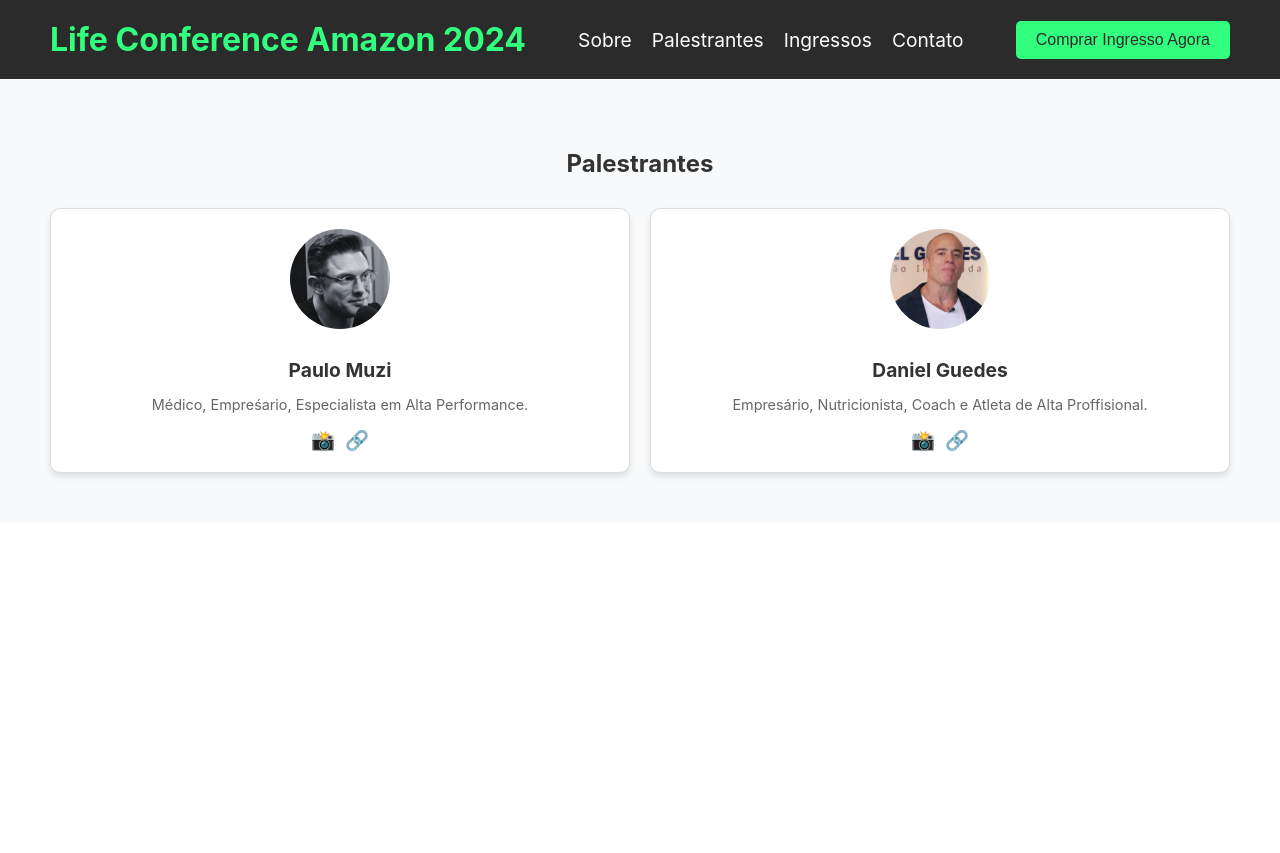
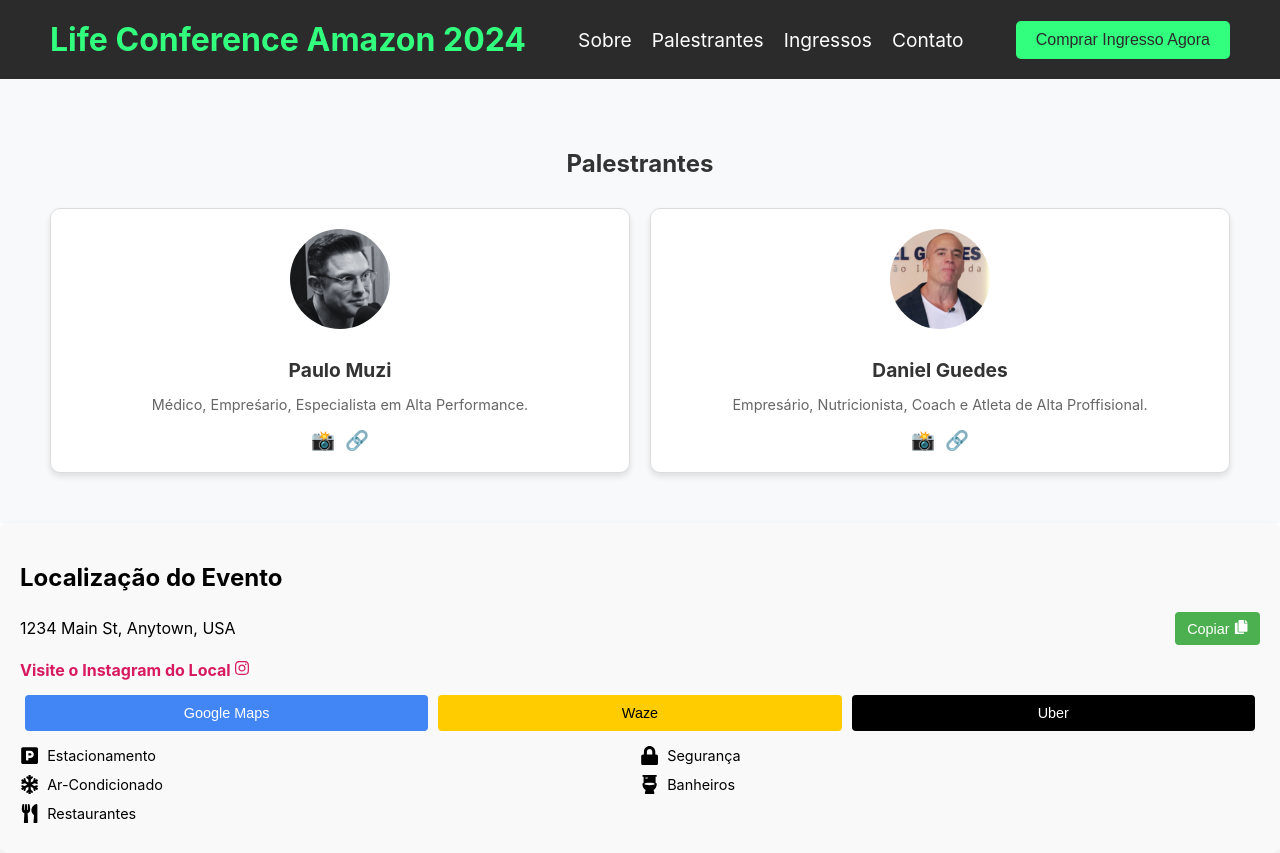
Before and after one commit to aleworkout/life-conference-poc, a React (Create React App) app in the folder life-conference-poc/: page / in a window 1280 px wide. Before the commit the page ends 800 px from the top, so only its background shows below. Built offline with nearby package versions, Linux system fonts and the light colour scheme.

Commit message:
feat: Adicionar componentes EventLocation e PromotionalVideo

```diff
--- a/life-conference-poc/src/App.js
+++ b/life-conference-poc/src/App.js
@@ -5,6 +5,18 @@ import MinimalHeader from './components/MinimalHeader/MinimalHeader';
 import logoImage from './assets/logo.png'; // Caminho da imagem da logo
 import AttractiveCTA from './components/AttractiveCTA/AttractiveCTA';
 import { FaTicketAlt } from 'react-icons/fa'; // Importando um ícone específico
+import EventLocation from './components/EventLocation/EventLocation';
+import { FaParking, FaLock, FaSnowflake, FaToilet, FaUtensils } from 'react-icons/fa';
+
+// Defina os benefícios ou obtenha-os de outra fonte
+const benefits = [
+  { icon: <FaParking />, text: 'Estacionamento' },
+  { icon: <FaLock />, text: 'Segurança' },
+  { icon: <FaSnowflake />, text: 'Ar-Condicionado' },
+  { icon: <FaToilet />, text: 'Banheiros' },
+  { icon: <FaUtensils />, text: 'Restaurantes' },
+];
+
 
 const speakersData = [
 {
@@ -44,6 +56,11 @@ function App() {
     <div className="App">
       <MinimalHeader logoSrc={logoImage} rounded={true} />
       <SpeakersSection speakers={speakersData} />
+      <EventLocation
+        address="1234 Main St, Anytown, USA"
+        instagram="https://www.instagram.com/location"
+        benefits={benefits}
+      />
       <AttractiveCTA
         icon={<FaTicketAlt />}
         text="Comprar Ingressos"
--- /dev/null
+++ b/life-conference-poc/src/components/EventLocation/EventLocation.css
@@ -0,0 +1,95 @@
+.event-location {
+    padding: 20px;
+    background-color: #f9f9f9;
+    border-radius: 8px;
+    box-shadow: 0px 4px 10px rgba(0, 0, 0, 0.1);
+    /* margin: 20px 0; */
+  }
+
+  .event-location h2 {
+    font-size: 1.5em;
+    /* margin-bottom: 10px; */
+  }
+
+  .event-address {
+    display: flex;
+    align-items: center;
+    margin-bottom: 15px;
+  }
+
+  .event-address span {
+    flex: 1;
+    font-size: 1em;
+  }
+
+  .copy-button {
+    padding: 8px 12px;
+    background-color: #4caf50;
+    color: white;
+    border: none;
+    border-radius: 4px;
+    cursor: pointer;
+    margin-left: 10px;
+    font-size: 0.9em;
+  }
+
+  .instagram-link {
+    display: block;
+    margin-bottom: 15px;
+    font-size: 1em;
+    color: #d81b60;
+    text-decoration: none;
+    font-weight: bold;
+  }
+
+  .navigation-buttons {
+    display: flex;
+    justify-content: space-between;
+    margin-bottom: 15px;
+  }
+
+  .navigation-buttons button {
+    flex: 1;
+    margin: 0 5px;
+    padding: 10px;
+    font-size: 0.9em;
+    border: none;
+    border-radius: 4px;
+    cursor: pointer;
+  }
+
+  .google-maps {
+    background-color: #4285f4;
+    color: white;
+  }
+
+  .waze {
+    background-color: #ffcc00;
+    color: black;
+  }
+
+  .uber {
+    background-color: #000000;
+    color: white;
+  }
+
+  .benefits {
+    display: flex;
+    flex-wrap: wrap;
+  }
+
+  .benefit {
+    flex: 1 0 48%;
+    display: flex;
+    align-items: center;
+    margin-bottom: 10px;
+  }
+
+  .benefit svg {
+    margin-right: 8px;
+    font-size: 1.2em;
+  }
+
+  .benefit-text {
+    font-size: 0.9em;
+  }
--- /dev/null
+++ b/life-conference-poc/src/components/EventLocation/EventLocation.js
@@ -0,0 +1,46 @@
+import React from 'react';
+import { FaInstagram, FaCopy } from 'react-icons/fa';
+import './EventLocation.css';
+
+const EventLocation = ({ address, instagram, benefits }) => {
+  const handleCopy = () => {
+    navigator.clipboard.writeText(address);
+    alert('Endereço copiado para o clipboard!');
+  };
+
+  return (
+    <div className="event-location">
+      <h2>Localização do Evento</h2>
+      <div className="event-address">
+        <span>{address}</span>
+        <button className="copy-button" onClick={handleCopy}>
+          Copiar <FaCopy />
+        </button>
+      </div>
+      <a href={instagram} target="_blank" rel="noopener noreferrer" className="instagram-link">
+        Visite o Instagram do Local <FaInstagram />
+      </a>
+      <div className="navigation-buttons">
+        <button className="google-maps" onClick={() => window.open(`https://www.google.com/maps/search/?api=1&query=${encodeURIComponent(address)}`, '_blank')}>
+          Google Maps
+        </button>
+        <button className="waze" onClick={() => window.open(`https://waze.com/ul?ll=${encodeURIComponent(address)}&navigate=yes`, '_blank')}>
+          Waze
+        </button>
+        <button className="uber" onClick={() => window.open(`https://m.uber.com/ul/?action=setPickup&client_id=<CLIENT_ID>&pickup=my_location&dropoff[formatted_address]=${encodeURIComponent(address)}`, '_blank')}>
+          Uber
+        </button>
+      </div>
+      <div className="benefits">
+        {benefits.map((benefit, index) => (
+          <div className="benefit" key={index}>
+            {benefit.icon}
+            <span className="benefit-text">{benefit.text}</span>
+          </div>
+        ))}
+      </div>
+    </div>
+  );
+};
+
+export default EventLocation;
```
Also changed, not shown: life-conference-poc/src/components/PromotionalVideo/PromotionalVideo.js (added, +40 -0 lines), 2 other files (tests, documents, lock files or other folders).
